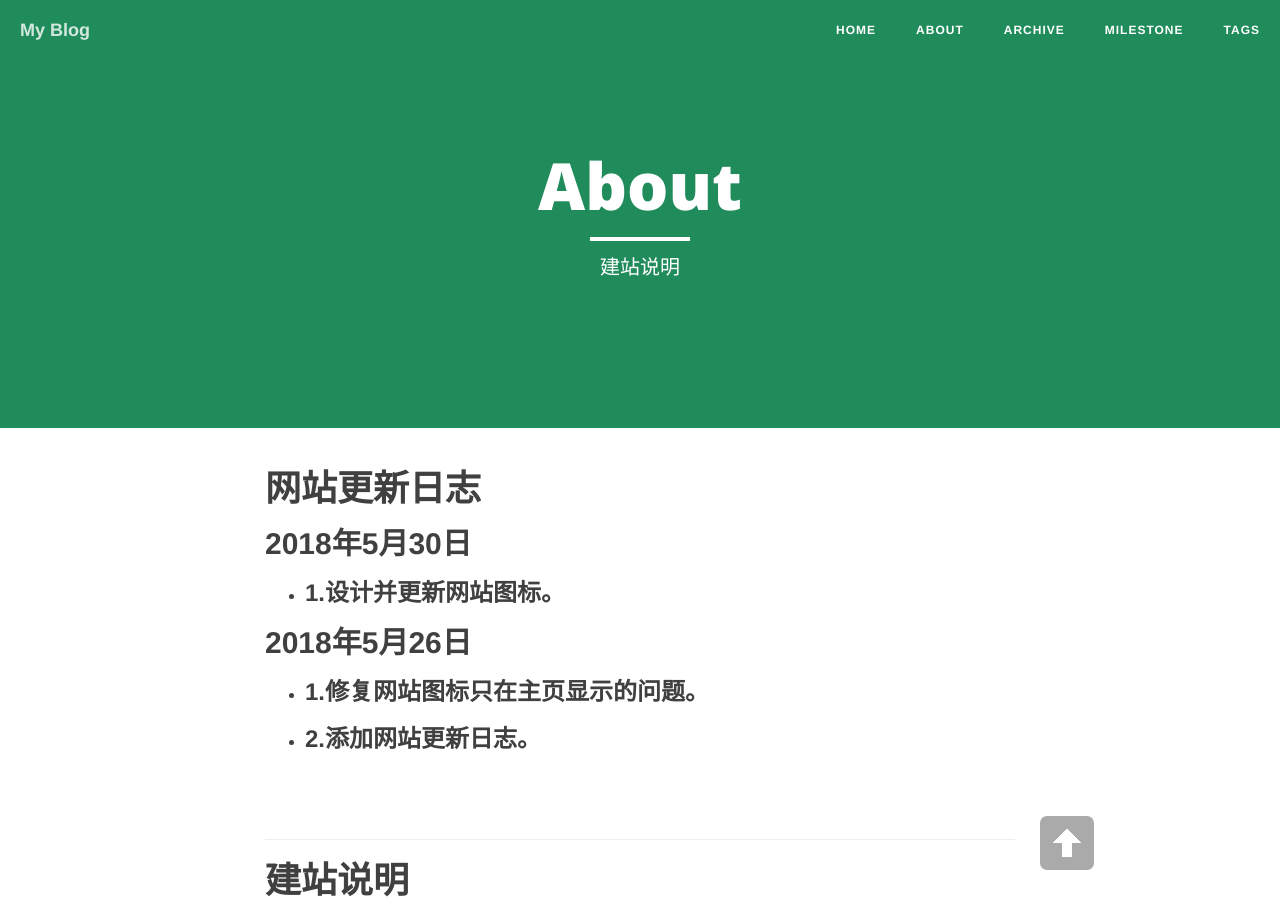
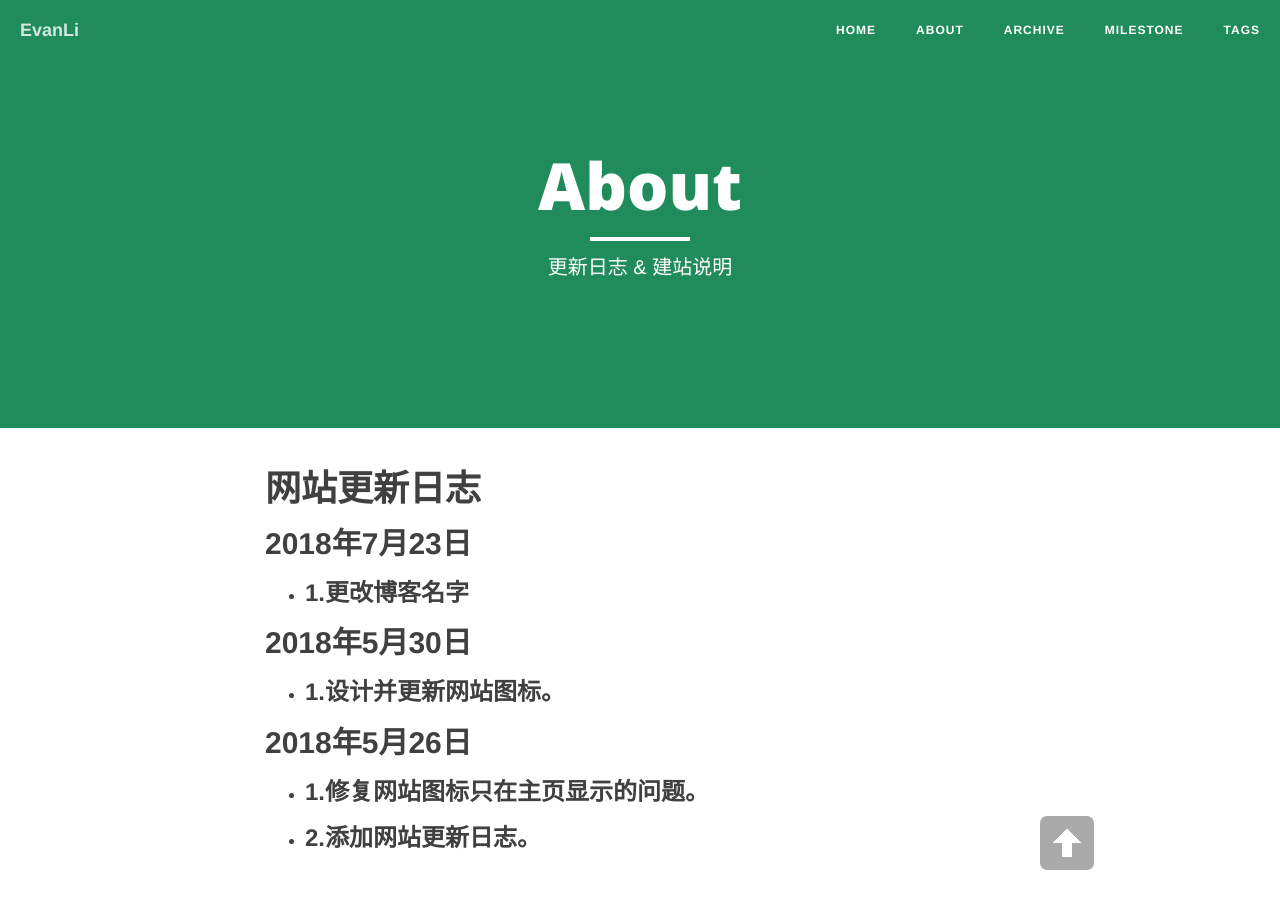
Before and after one commit to EvanLi/EvanLi.github.io, a Jekyll site: the page built from about.md, in a window 1280 px wide and 900 px high. Built offline with Jekyll 4.4.1, drawn with Linux system fonts in a browser that asks for light colours; nearby versions of some CDN libraries.

Commit message:
[Edit]Edit the name of the blog.

```diff
--- a/_config.yml
+++ b/_config.yml
@@ -1,5 +1,5 @@
 # Site settings
-title: My Blog # 你的博客名字，可以定义修订
+title: EvanLi # 你的博客名字，可以定义修订
 SEOTitle: 我的博客 | Blog        #显示在浏览器上搜索的时候显示的标题
 header-img: "img/zhihu.jpg"
 tagline: "cn"
@@ -9,8 +9,8 @@ url: ""  # 此处填写你的博客地址
 
 # Sidebar settings
 sidebar: true                           # 是否开启侧边栏.
-sidebar-about-description: "说点装逼的话。。。"
-sidebar-avatar: /img/avatar-dog.jpg      # 个人头像
+sidebar-about-description: "EvanLi's blog."
+sidebar-avatar: /img/favicon.gif      # 个人头像
 
 # About/contact
 owner:
--- a/about.md
+++ b/about.md
@@ -1,11 +1,14 @@
 ---
 layout: page
 title: "About"
-description: "建站说明"
+description: "更新日志 & 建站说明"
 header-img: "img/green.jpg"
 ---
 
 # 网站更新日志
+
+## 2018年7月23日
+- ### 1.更改博客名字
 
 ## 2018年5月30日
 - ### 1.设计并更新网站图标。
--- a/index.html
+++ b/index.html
@@ -1,6 +1,6 @@
 ---
 layout: page
-description: "博客页面"
+description: "我的个人博客"
 ---
 
 {% for post in paginator.posts %}
```
